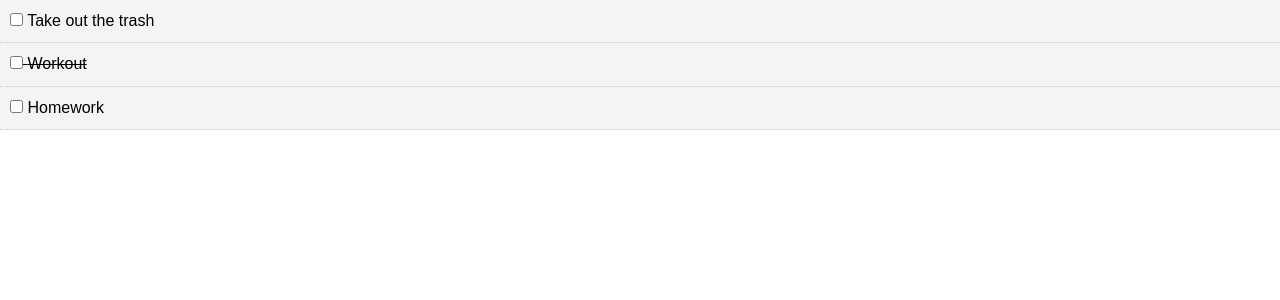
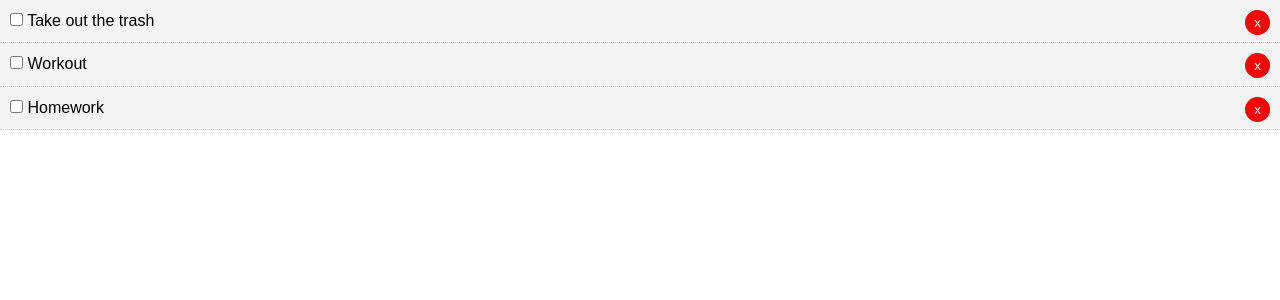
Before and after one commit to osidekyle/React-to-do-list, a React (Create React App) app in the folder react-to-do/: page / in a window 1280 px wide. Shown: the top 300 px of the page. Built offline with nearby package versions, Linux system fonts and the light colour scheme.

Commit message:
created delete method, passed id up components and ran method to delete todoItem of matching id

```diff
--- a/react-to-do/src/App.js
+++ b/react-to-do/src/App.js
@@ -15,7 +15,7 @@
       {
         id:2,
         title:"Workout",
-        completed:true,
+        completed:false,
       }
       ,
       {
@@ -26,9 +26,8 @@
     ]
   }
 
+  //Toggle Complete
   markComplete=(id)=>{
-
-
     this.setState({todos: this.state.todos.map(todo=>{
           if(todo.id===id){
             todo.completed=!todo.completed;
@@ -37,13 +36,22 @@
           return todo;
 
         }) });
+  }
+
+
+  //Delete Todo
+  delTodo=(id)=>{
+    this.setState({todos: [...this.state.todos.filter(todo => todo.id!==id)]});
 
   }
+
+
+
 
   render(){
   return (
     <div className="App">
-      <Todos todos={this.state.todos} markComplete={this.markComplete}/>
+      <Todos todos={this.state.todos} markComplete={this.markComplete} delTodo={this.delTodo}/>
     </div>
   );
 }
--- a/react-to-do/src/components/TodoItem.js
+++ b/react-to-do/src/components/TodoItem.js
@@ -25,6 +25,7 @@
                 <p>
                     <input type="checkbox"   onChange={this.props.markComplete.bind(this,id)}/>{" "}
                     {title}
+                    <button style={btnStyle} onClick={this.props.delTodo.bind(this,id)}>x</button>
                 </p>
             </div>
 
@@ -38,6 +39,14 @@
     todo:PropTypes.array.isRequired
   }
 
-
+const btnStyle={
+    background: "#ff0000",
+    color:"white",
+    border:"none",
+    padding:"5px 9px",
+    borderRadius:"50%",
+    cursor:"pointer",
+    float:"right"
+}
 
 export default TodoItem;
--- a/react-to-do/src/components/Todos.js
+++ b/react-to-do/src/components/Todos.js
@@ -10,7 +10,7 @@
 
     render(){
   return this.props.todos.map((todo)=>(
-  <TodoItem key={todo.id} todo={todo} markComplete={this.props.markComplete}/>
+  <TodoItem key={todo.id} delTodo={this.props.delTodo} todo={todo} markComplete={this.props.markComplete}/>
   ));
 }
 }
```
Also changed, not shown: react-to-do/src/components/layout/Header.js (added, +11 -0 lines).
